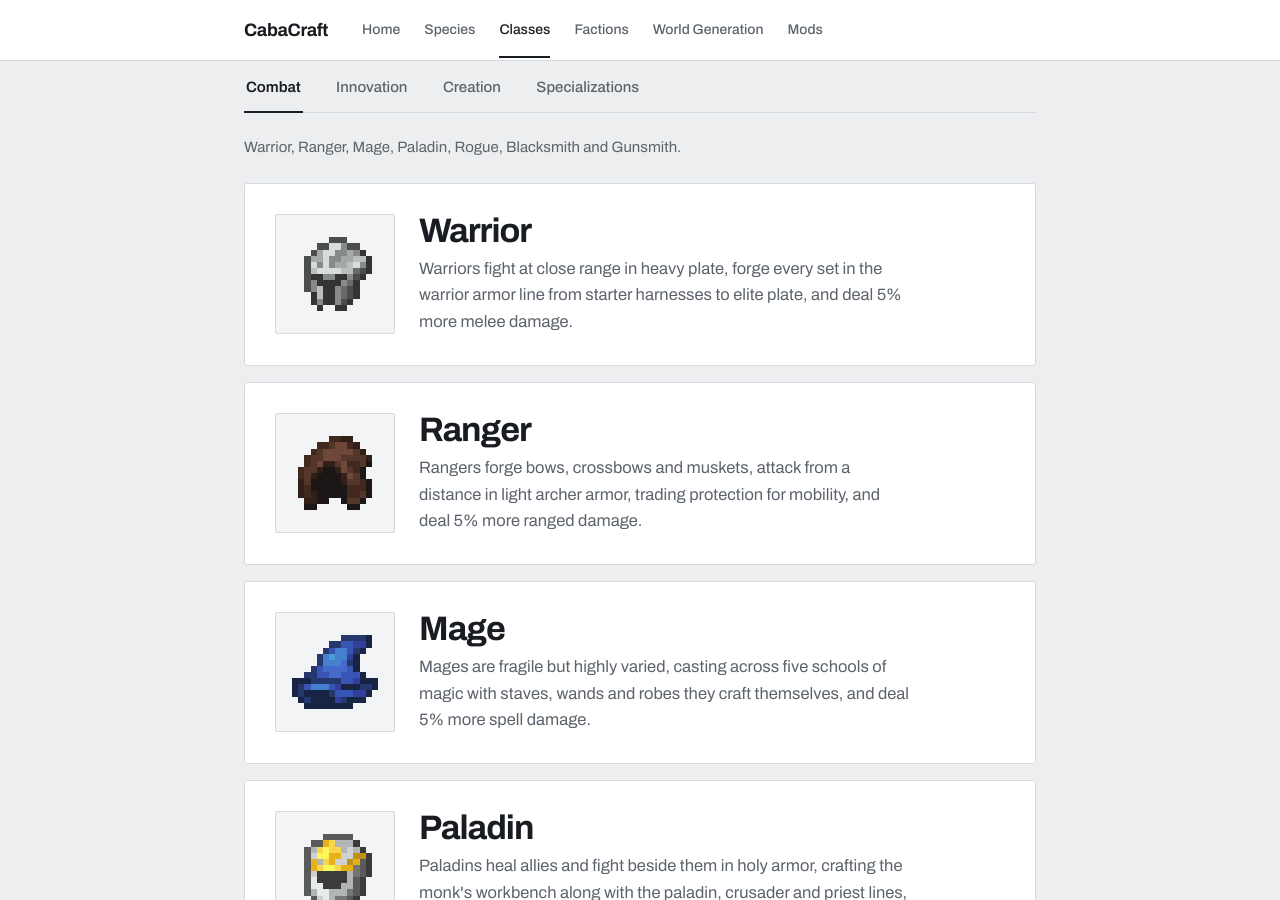
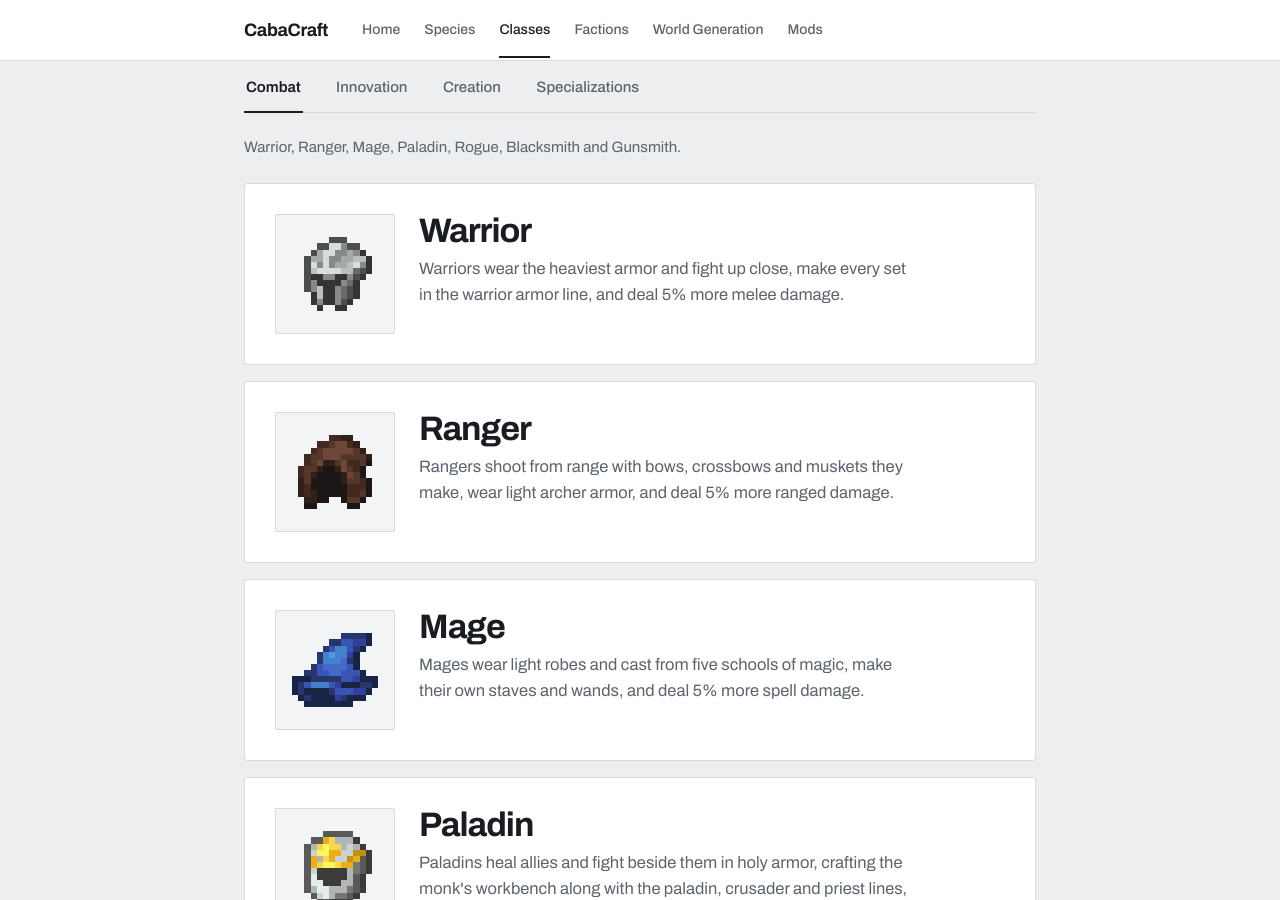
Before and after one commit to Carson-Frost/cabacraft-wiki, a Jekyll site: the page built from classes.md, in a window 1280 px wide and 900 px high, scrolled down 311 px. Built offline with Jekyll 4.4.1, drawn with Linux system fonts in a browser that asks for light colours.

Commit message:
classes: stop reusing the source wikis' own phrasing

```diff
--- a/classes.md
+++ b/classes.md
@@ -23,7 +23,7 @@ intro: >-
     <img src="{{ '/icons/warrior.png' | relative_url }}" alt="">
     <div>
       <h2>Warrior</h2>
-      <p class="desc">Warriors fight at close range in heavy plate, forge every set in the warrior armor line from starter harnesses to elite plate, and deal 5% more melee damage.</p>
+      <p class="desc">Warriors wear the heaviest armor and fight up close, make every set in the warrior armor line, and deal 5% more melee damage.</p>
     </div>
   </div>
 </article>
@@ -33,7 +33,7 @@ intro: >-
     <img src="{{ '/icons/ranger.png' | relative_url }}" alt="">
     <div>
       <h2>Ranger</h2>
-      <p class="desc">Rangers forge bows, crossbows and muskets, attack from a distance in light archer armor, trading protection for mobility, and deal 5% more ranged damage.</p>
+      <p class="desc">Rangers shoot from range with bows, crossbows and muskets they make, wear light archer armor, and deal 5% more ranged damage.</p>
     </div>
   </div>
 </article>
@@ -43,7 +43,7 @@ intro: >-
     <img src="{{ '/icons/mage.png' | relative_url }}" alt="">
     <div>
       <h2>Mage</h2>
-      <p class="desc">Mages are fragile but highly varied, casting across five schools of magic with staves, wands and robes they craft themselves, and deal 5% more spell damage.</p>
+      <p class="desc">Mages wear light robes and cast from five schools of magic, make their own staves and wands, and deal 5% more spell damage.</p>
     </div>
   </div>
 </article>
```
